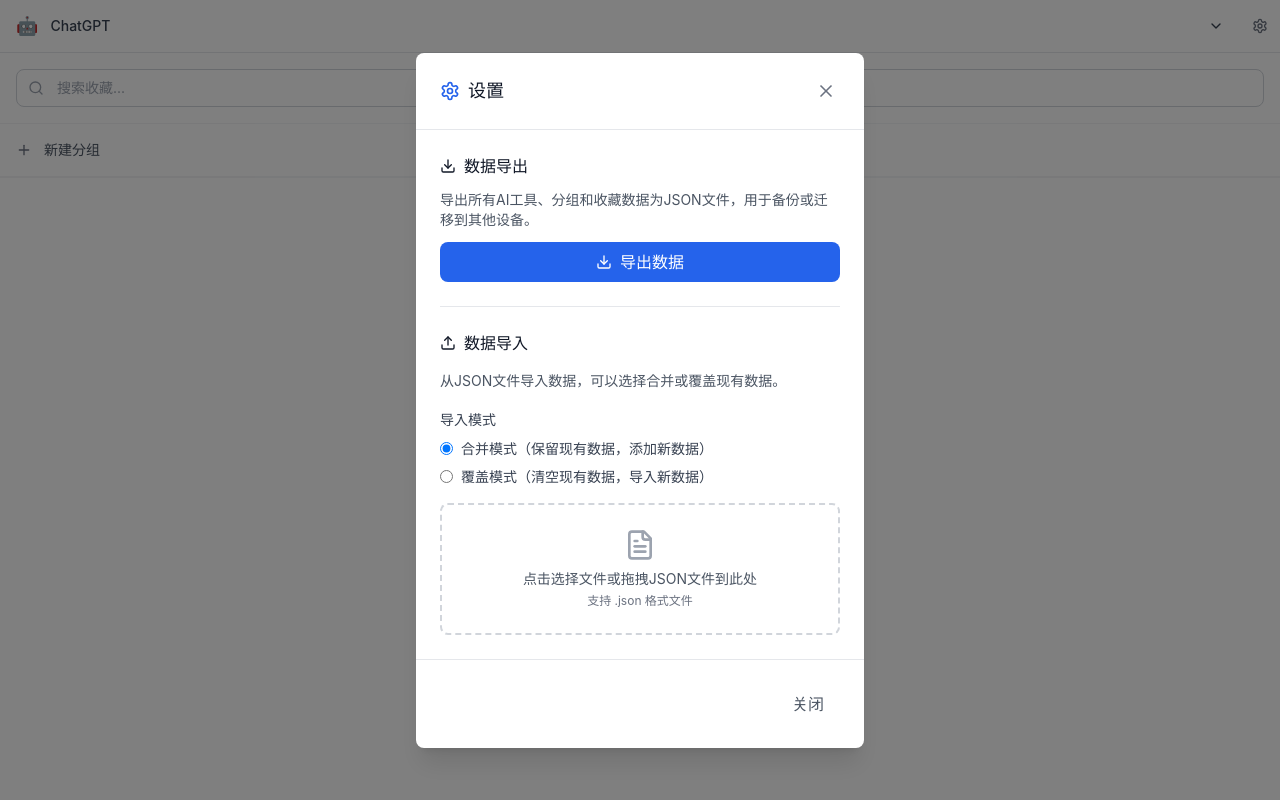
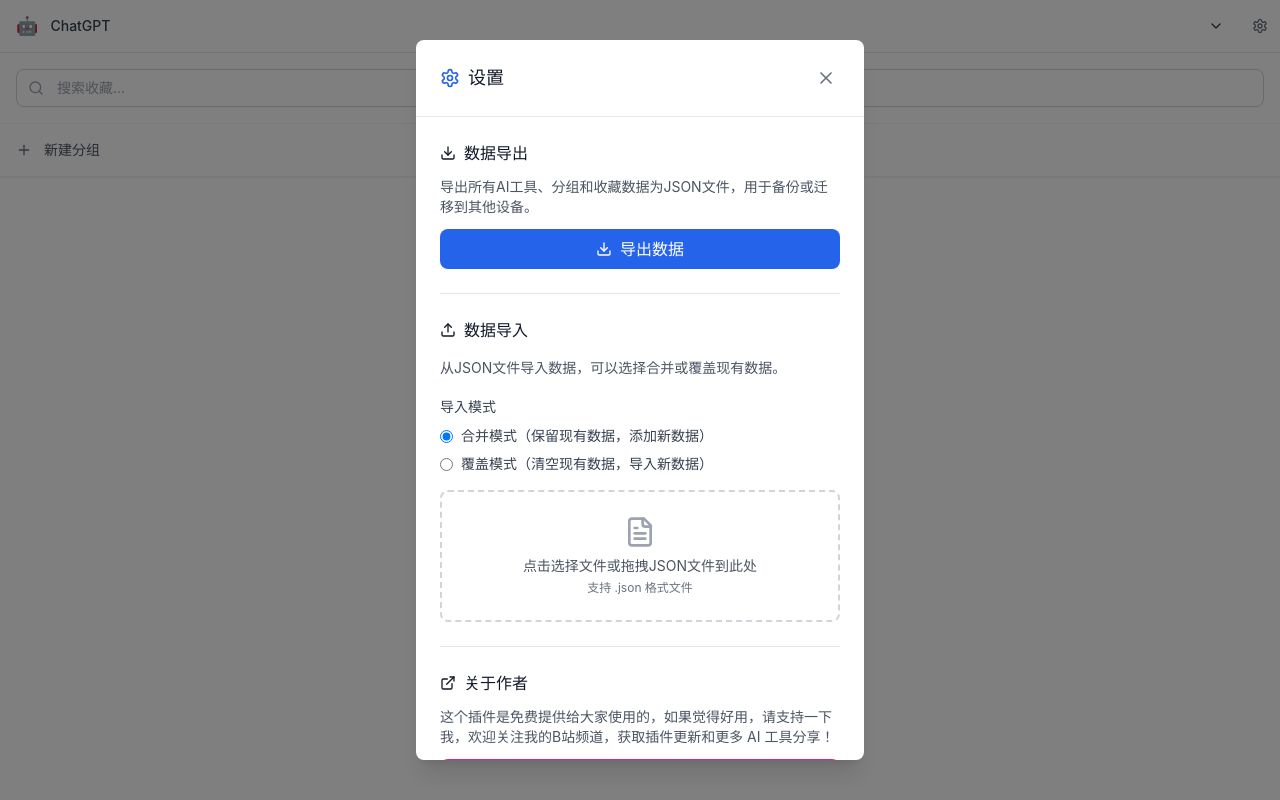
Before and after one commit to itchaox/AIChatGroup, a React (Vite) app: page / in a window 1280 px wide. Both pictures are taken after a click on the button "设置". Built offline with nearby package versions, Linux system fonts and the light colour scheme.

Commit message:
feat(设置): 添加关于作者信息和支持链接
在设置面板底部添加关于作者的信息和B站主页链接，方便用户支持开发者

```diff
--- a/src/components/Settings.tsx
+++ b/src/components/Settings.tsx
@@ -1,5 +1,5 @@
 import React, { useState, useRef } from 'react';
-import { Download, Upload, Settings as SettingsIcon, X, FileText, AlertCircle, CheckCircle } from 'lucide-react';
+import { Download, Upload, Settings as SettingsIcon, X, FileText, AlertCircle, CheckCircle, ExternalLink } from 'lucide-react';
 import { useAppStore } from '../store/useAppStore';
 
 interface SettingsProps {
@@ -215,6 +215,27 @@
               </div>
             )}
           </div>
+
+          {/* 分割线 */}
+          <div className='border-t border-gray-200 dark:border-gray-700'></div>
+
+          {/* 关于作者 */}
+          <div className='space-y-3'>
+            <h3 className='text-md font-medium text-gray-900 dark:text-white flex items-center space-x-2'>
+              <ExternalLink className='w-4 h-4' />
+              <span>关于作者</span>
+            </h3>
+            <p className='text-sm text-gray-600 dark:text-gray-400'>
+              这个插件是免费提供给大家使用的，如果觉得好用，请支持一下我，欢迎关注我的B站频道，获取插件更新和更多 AI 工具分享！
+            </p>
+            <button
+              onClick={() => window.open('https://space.bilibili.com/521041866', '_blank')}
+              className='w-full flex items-center justify-center space-x-2 px-4 py-2 bg-pink-600 hover:bg-pink-700 text-white rounded-lg transition-colors'
+            >
+              <ExternalLink className='w-5 h-5' />
+              <span className='text-base font-medium'>访问作者的B站主页 🎬</span>
+            </button>
+          </div>
         </div>
 
         {/* 底部 */}
```
